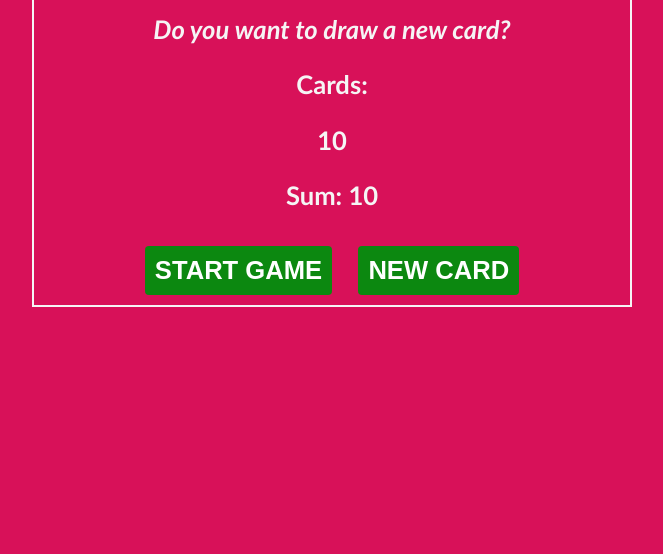
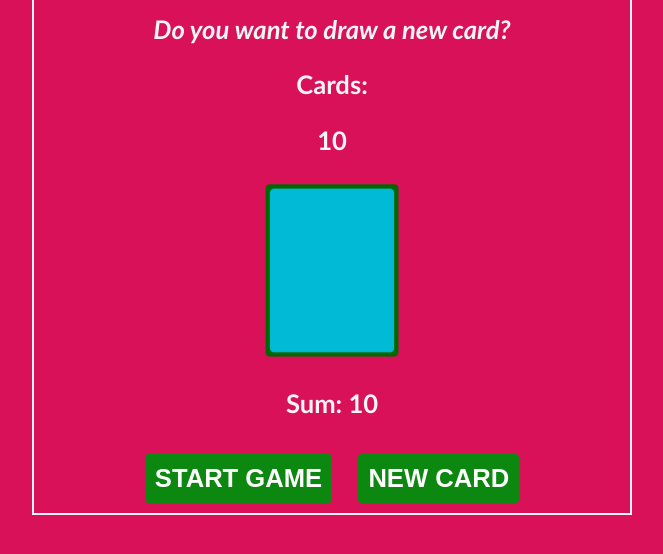
Before and after one commit to yhern006/snoopy_blackjack, a plain HTML site: page index.html in a window 1280 px wide. Both pictures are taken after a click on the button "START GAME". Shown: the part 176-730 px from the top of the page, without its empty margins (308-971 px from the left). Drawn offline with Linux system fonts and the light colour scheme.

Commit message:
Added playable snoopy cards

```diff
--- a/index.html
+++ b/index.html
@@ -9,6 +9,7 @@
         <p id="message-el">Want to play a round?</p>
         <p>Cards:</p>
         <p id="cards-el"></p>
+        <div id="card_imgs"></div>
         <p id="sum-el">Sum:</p>
 
         <button onclick="startGame()">START GAME</button>
--- a/index.js
+++ b/index.js
@@ -1,7 +1,20 @@
 //
 // Simple Blackjack Game from Scrimba JavaScript Tutorial
-// Updated: 04/24/2025
+// Updated: 07/28/2025
 //
+
+const card_data = [
+    { "number": 2, "path": "images/snoopy_2.png" },
+    { "number": 3, "path": "images/snoopy_3.png" },
+    { "number": 4, "path": "images/snoopy_4.png" },
+    { "number": 5, "path": "images/snoopy_5.png" },
+    { "number": 6, "path": "images/snoopy_6.png" },
+    { "number": 7, "path": "images/snoopy_card.png" },
+    { "number": 8, "path": "images/snoopy_card.png" },
+    { "number": 9, "path": "images/snoopy_card.png" },
+    { "number": 10, "path": "images/snoopy_card.png" },
+    { "number": 11, "path": "images/snoopy_card.png" }
+]
 
 let cards = []
 let sum = 0
@@ -12,6 +25,7 @@ let message = ""
 let messageEl = document.getElementById("message-el")
 let sumEl = document.querySelector("#sum-el")
 let cardsEl = document.getElementById("cards-el")
+const cardImgsEl = document.getElementById("card_imgs")
 
 function getRandomCard() {
     let randomNum = Math.floor( Math.random() * 13 ) + 1
@@ -35,28 +49,49 @@ function startGame() {
     isAlive = true
     sum = 0
     message = ""
+    resetGame()
 
     let firstCard = getRandomCard()
     cards = []
     cards.push(firstCard)
 
-    sum += firstCard
-
-    renderGame();
+    //renderGame(newSum, newCardValue);
+    updateBoard(firstCard)
 }
 
-function renderGame() {
+function resetGame() {
+    sumEl.textContent = "Sum: " + sum
+    cardsEl.textContent = ""
+
+    while (cardImgsEl.hasChildNodes()) {
+        cardImgsEl.removeChild(cardImgsEl.firstChild)
+    }
+}
+
+function renderGame_() {
     sumEl.textContent = "Sum: " + sum
     cardsEl.textContent = ""
 
     for (let i = 0; i < cards.length; i++) {
         cardsEl.textContent += cards[i] + " "
     }
+    //displayCards()
+}
 
-    if (sum <= 20) {
+function updateBoard(newCardValue) {
+    sum += newCardValue
+    sumEl.textContent = `Sum: ${sum}`
+    cardsEl.textContent += newCardValue + " "
+
+    displayCard(newCardValue)
+    updateMessage(sum)
+}
+
+function updateMessage(newSum) {
+    if (newSum <= 20) {
         message = "Do you want to draw a new card?"
 
-    } else if (sum === 21) {
+    } else if (newSum === 21) {
         message = "You've got Blackjack!"
         hasBlackJack = true
 
@@ -72,11 +107,33 @@ function newCard() {
     if(isAlive && hasBlackJack === false)
     {
         let card = getRandomCard()
-        sum += card
-
         cards.push(card)
         console.log(cards)
 
-        renderGame()
+        updateBoard(card)
     }
 }
+
+function findCardPath(cardNumber) {
+    for(let i = 0; i < card_data.length; i++) {
+        if( card_data[i].number === cardNumber ) {
+            console.log("found")
+            return card_data[i].path
+        }
+    }
+    return ""
+}
+
+function displayCard(cardNumber) {
+    const cardPath = findCardPath(cardNumber)
+
+    if(cardPath){
+        console.log(`cardpath is:: ${cardPath}`)
+        let img = document.createElement("img")
+        img.src = cardPath
+        img.alt = `card with value ${cardNumber}`
+        img.width = 150
+
+        cardImgsEl.appendChild(img)
+    }
+}
```
